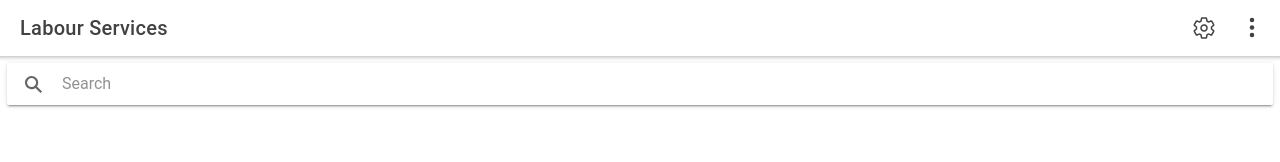
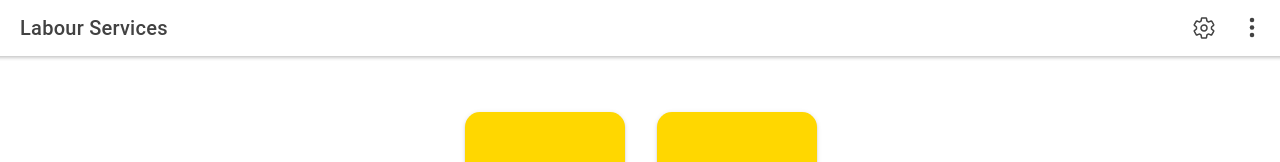
Before and after one commit to ShubhamKhale/labourServices, a React (Create React App) app in the folder labourService/: page / in a window 1280 px wide. Shown: the top 162 px of the page. Built offline with nearby package versions, Linux system fonts and the light colour scheme; the HTML template or start-up script is replaced by a standard one.

Commit message:
Commented out search bar and Removed IonAlert mode attribute containing ios

```diff
--- a/labourService/src/pages/SelectedServices.tsx
+++ b/labourService/src/pages/SelectedServices.tsx
@@ -99,13 +99,13 @@ const SelectedServices: React.FC = () => {
       </IonHeader>
 
       <IonContent>
-        <IonToolbar>
+        {/* <IonToolbar>
           <IonSearchbar autocomplete="on" id="search_bar" value={searchText} onIonChange={(e) =>
             setSearchText(e.detail.value!)}
             animated
             placeholder="Search"
           ></IonSearchbar>
-        </IonToolbar>
+        </IonToolbar> */}
 
         <IonModal ref={modal} isOpen={isOpen} initialBreakpoint={0.25} breakpoints={[0, 0.25, 0.5, 1]} handle={false}
           onDidDismiss={() => setIsOpen(false)}
@@ -131,7 +131,6 @@ const SelectedServices: React.FC = () => {
                     <IonButton className={classes.serviceBtn} color="danger" onClick={() =>
                       presentAlert({
                         header: "Are you sure?",
-                        mode: "ios",
                         cssClass: "custom-alert",
                         buttons: [
                           {
@@ -153,7 +152,6 @@ const SelectedServices: React.FC = () => {
                     <IonButton className={classes.serviceBtn} color="warning" onClick={() =>
                       presentAlert({
                         header: "Are you sure?",
-                        mode: "ios",
                         cssClass: "custom-alert",
                         buttons: [
                           {
--- a/labourService/src/pages/Settings.tsx
+++ b/labourService/src/pages/Settings.tsx
@@ -181,7 +181,6 @@ const NewPage: React.FC = () => {
           isOpen={isLogout}
           onDidDismiss={() => setIsLogout(false)}
           header="Logout"
-          mode='ios'
           subHeader="Are you sure?"
           buttons={["Yes", "No"]}
         />
```
